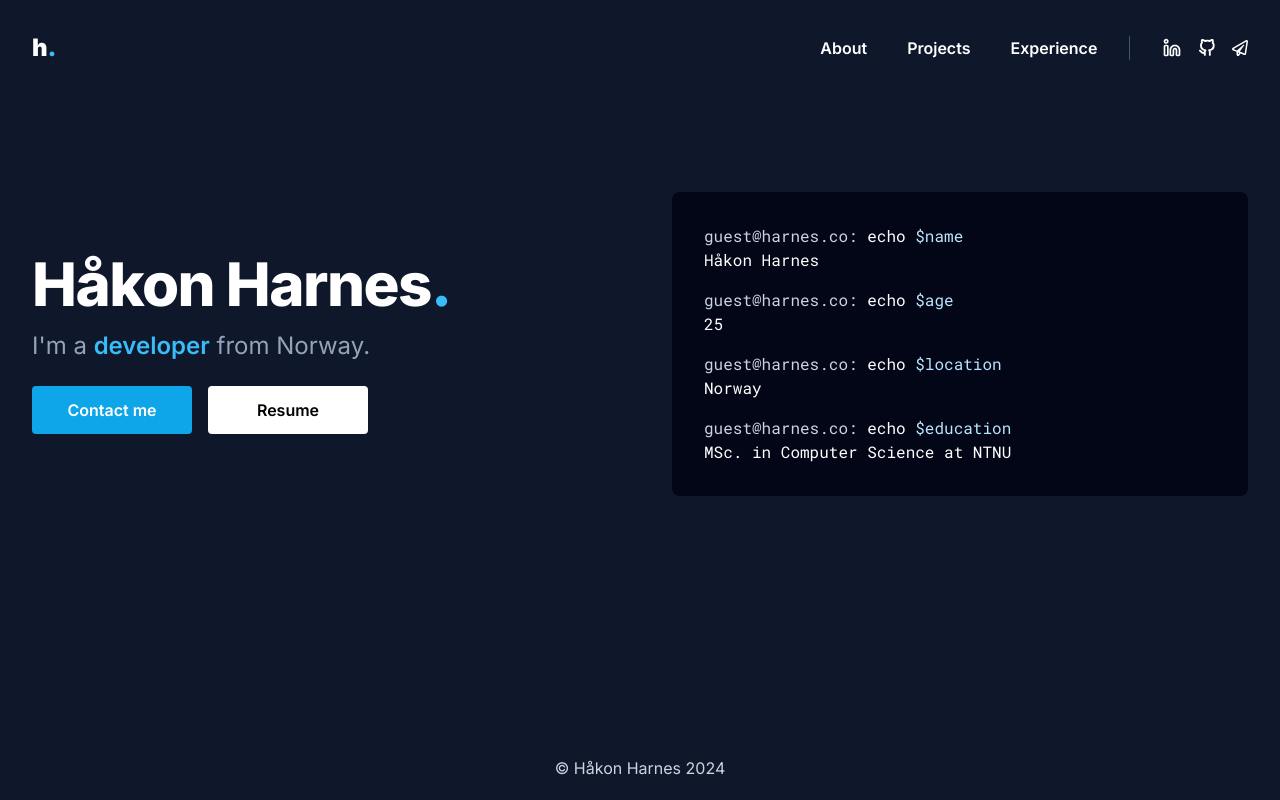
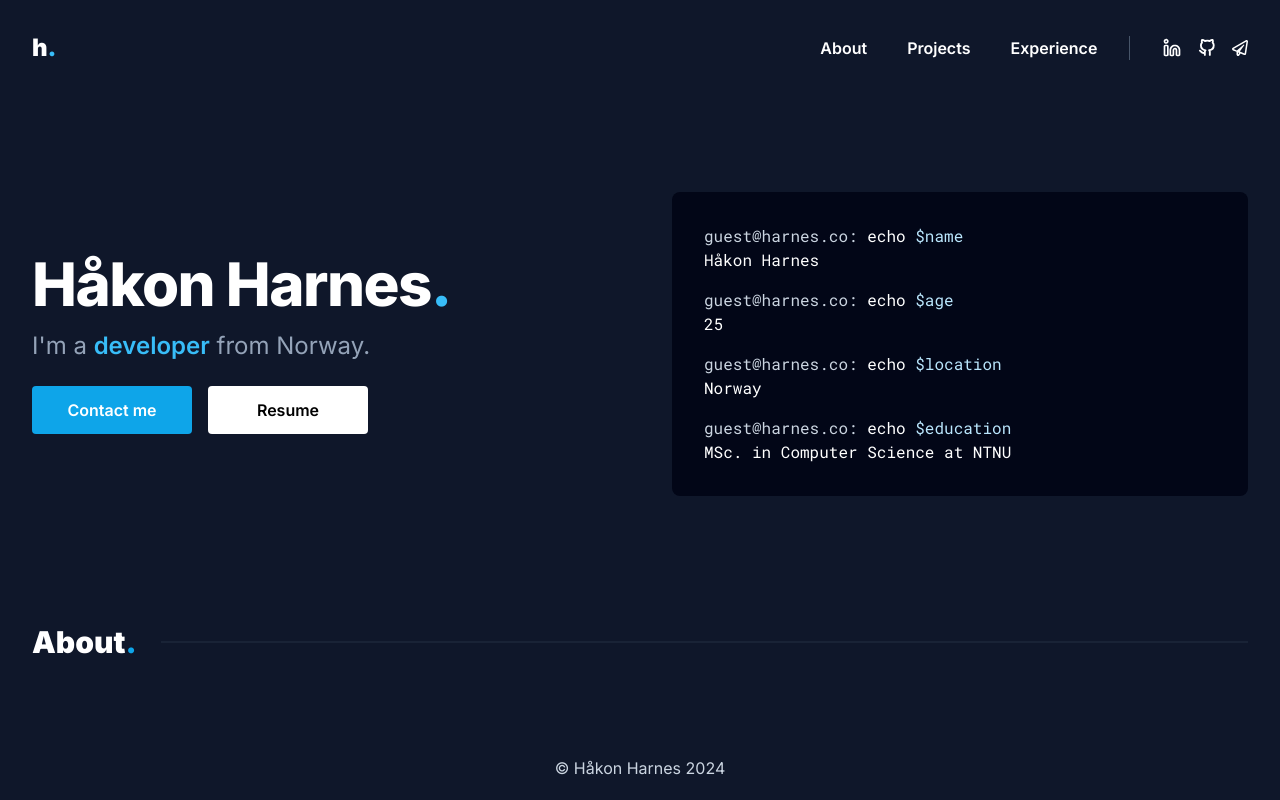
Before and after one commit to HakonHarnes/website, a Next.js app: page / in a window 1280 px wide. Built offline with nearby package versions, Linux system fonts and the light colour scheme.

Commit message:
feat: add section header

```diff
--- a/app/components/About.tsx
+++ b/app/components/About.tsx
@@ -1,3 +1,9 @@
+import { SectionHeader } from "./SectionHeader";
+
 export default function About() {
-  return <div></div>;
+  return (
+    <section>
+      <SectionHeader title="About" />
+    </section>
+  );
 }
--- /dev/null
+++ b/app/components/SectionHeader.tsx
@@ -0,0 +1,22 @@
+interface Props {
+  title: string;
+  dir?: "l" | "r";
+}
+
+export const SectionHeader = ({ title, dir = "l" }: Props) => {
+  return (
+    <div
+      className={`flex items-center gap-x-6 mb-6 ${
+        dir === "r" ? "flex-row" : "flex-row-reverse"
+      }`}
+    >
+      <div className="w-full h-[2px] bg-slate-700 opacity-30" />
+      <h2 className="text-right text-3xl font-black">
+        <span>
+          {title}
+          <span className="text-sky-500">.</span>
+        </span>
+      </h2>
+    </div>
+  );
+};
```
